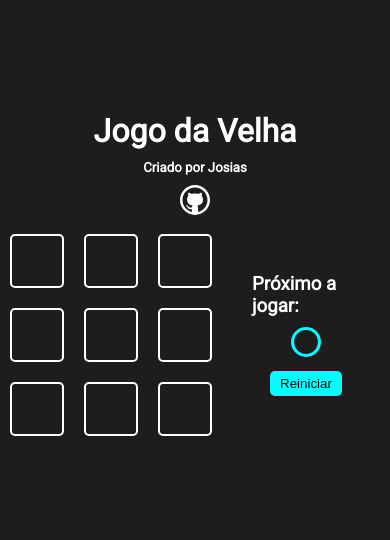
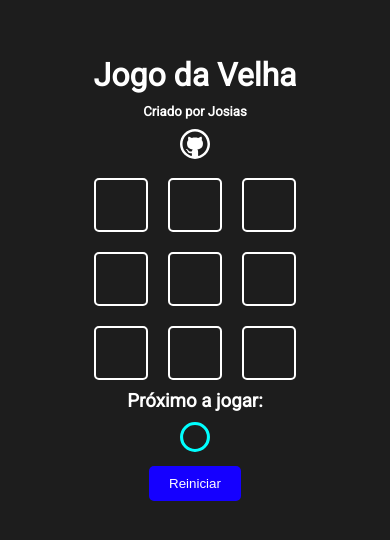
Before and after one commit to buzxx/jogo-da-velha, a Next.js app: page / in a window 390 px wide. Shown: the part 146-686 px from the top of the page. Built offline with nearby package versions, Linux system fonts and the light colour scheme.

Commit message:
responsividade

```diff
--- a/src/components/botao/botao.module.css
+++ b/src/components/botao/botao.module.css
@@ -1,9 +1,10 @@
 .botao{
-    background-color: aqua;
-    padding: 5px 10px;
+    background-color: rgb(21, 0, 255);
+    padding: 10px 20px;
     border-radius: 5px;
     border: none;
     cursor: pointer;
+    color: white;
 }
 
 .botao:hover{
--- a/src/components/jogo/jogo.module.css
+++ b/src/components/jogo/jogo.module.css
@@ -11,11 +11,8 @@
     flex-direction: row;
 }
 
-.painel{
-    margin: 0 30px;
-    display: flex;
-    align-items: center;
-    justify-content: center;
-    flex-direction: column;
-    gap: 10px;
+@media screen and (max-width: 430px){
+    .jogo{
+        flex-direction: column;
+    }
 }
```
